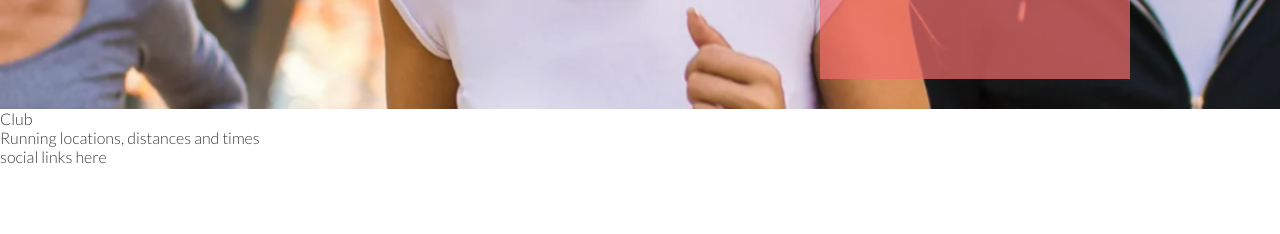
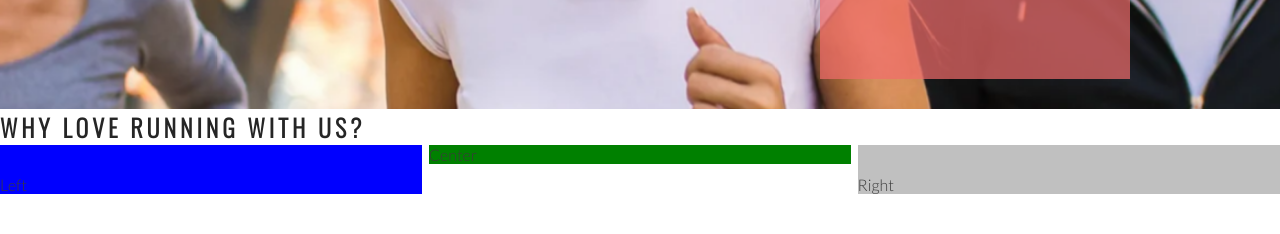
Before and after one commit to giankpetrov/CI-Template, a plain HTML site: page index.html in a window 1280 px wide. Shown: the part 566-800 px from the top of the page. Drawn offline with nearby package versions, Linux system fonts and the light colour scheme.

Commit message:
Add club ethos main structure

```diff
--- a/assets/css/style.css
+++ b/assets/css/style.css
@@ -23,6 +23,7 @@ h1, h2 {
 #logo {
     float: left;
     font-size: 200%;
+    margin-left: 30px;
 }
 
 #menu {
@@ -110,3 +111,29 @@ h1, h2 {
     position: absolute;
 
 }
+
+/* club ethos */
+
+#club-ethos {
+    height: 600px;
+}
+
+#left-about {
+    padding-top: 30px;
+    width: 33%;
+    float: left;
+    background-color: blue;
+}
+
+#right-about {
+    padding-top: 30px;
+    width: 33%;
+    float: right;
+    background-color: silver;
+}
+
+#center-about {
+    width: 33%;
+    margin: 0 auto;
+    background-color: green;
+}
--- a/index.html
+++ b/index.html
@@ -42,8 +42,11 @@
             </h3>
         </div>
     </section>
-    <section>
-        Club
+    <section id="club-ethos">
+        <h1>Why Love Running With Us?</h1>
+        <div id="left-about">Left</div>
+        <div id="right-about">Right</div>
+        <div id="center-about">Center</div>
     </section>
     <section>
         Running locations, distances and times
```
